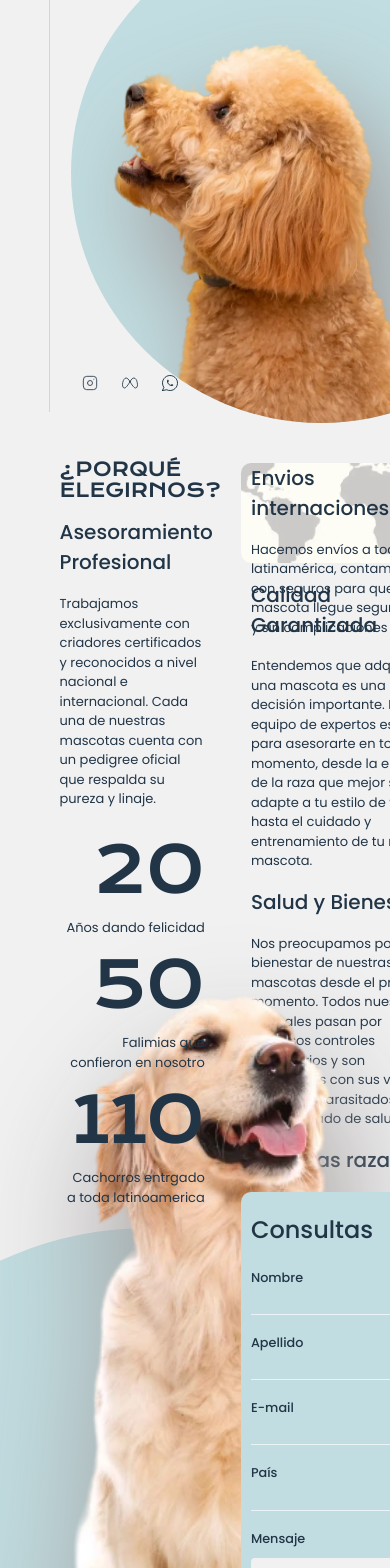
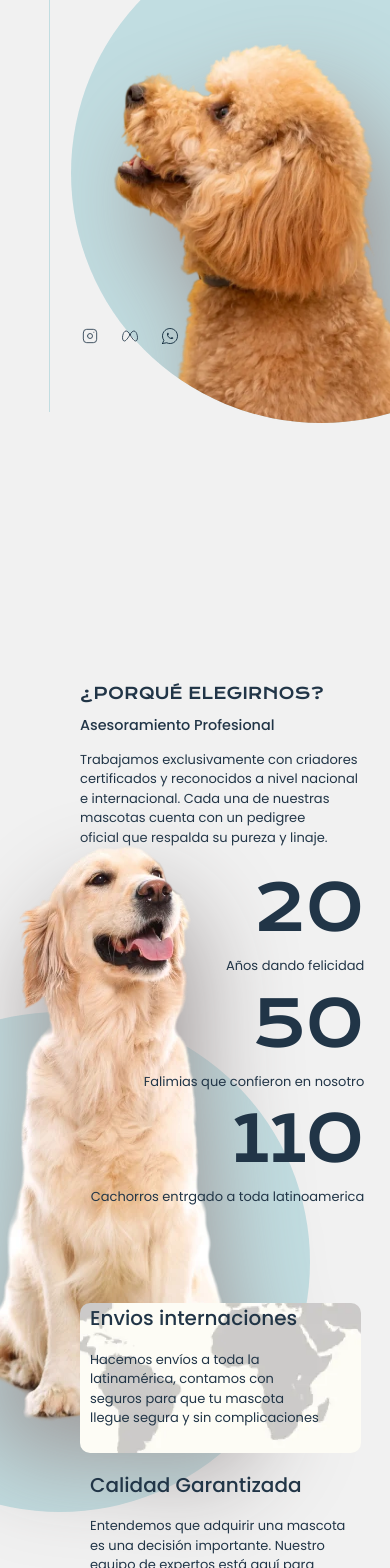
Before and after one commit to JONAAVILA/pets-in-react, a React (Vite) app: page / in a window 390 px wide. Shown: the part 432-2000 px from the top of the page. Built offline with nearby package versions, Linux system fonts and the light colour scheme.

Commit message:
home responsive

```diff
--- a/src/components/navbar/Navbar.css
+++ b/src/components/navbar/Navbar.css
@@ -236,7 +236,7 @@
         }
     }
 }
-@media screen and (max-width:844px){
+@media screen and (max-width:450px){
     .off{
         width: 44px;
     }
--- a/src/views/home/Home.css
+++ b/src/views/home/Home.css
@@ -59,6 +59,7 @@
     }
 }
 .box_rigth{
+    position: relative;
     width: 60%;
     padding-left: 20px;
     p{
@@ -118,3 +119,40 @@
         }
     }
 }
+
+@media screen and (max-width:450px) and (max-height: 900px){
+    .container_info{
+        flex-direction: column;
+        height: 270vh;
+    }
+    .box_left{
+        width: 90%;
+        h1{
+            font-size: 1rem;
+        }
+        h2{
+            font-size: .9rem;
+        }
+    }
+    .box_rigth{
+        margin-top: 80px;
+        width: 80%;
+        padding-left: 0;
+    }
+    .box_envios{
+        height: 150px;
+    }
+    .off_home{
+        transform: scale(5);
+    }
+    .circle_home{
+        bottom: 62%;
+        left: -20%;
+    }
+    .box_contact{
+        margin-top: 0;
+    }
+    .footer{
+        margin-left: 50px;
+    }
+}
--- a/src/views/landing/Landing.css
+++ b/src/views/landing/Landing.css
@@ -88,13 +88,13 @@
     position: fixed;
 }
 
-@media screen and (max-width:844px){
+@media screen and (max-width:450px)and (max-height: 900px){
     .box_landing{
-        height: 50%;
+        height: 40%;
         align-items: flex-start;
     }
     .icons_landing{
-        bottom: 10%;
+        bottom: 15%;
     }
     .box_heading{
         margin-top: 50px;
```
